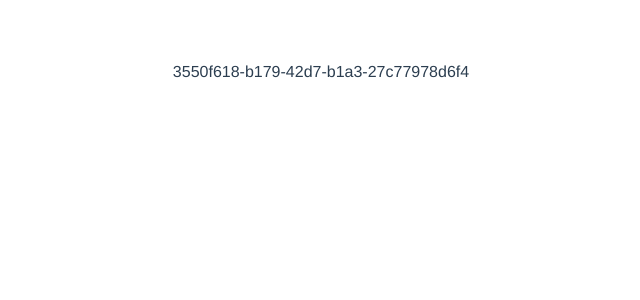
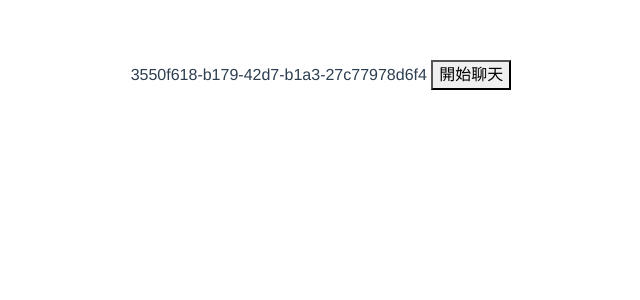
Before and after one commit to bency/webchat, a Vue app: page / in a window 1280 px wide. Shown: the top 300 px of the page, without its empty margins (319-959 px from the left). Built offline with nearby package versions, Linux system fonts and the light colour scheme; no server answers; the database is empty.

Commit message:
question: 要怎麼使用 startChat

```diff
--- a/src/App.vue
+++ b/src/App.vue
@@ -1,6 +1,7 @@
 <template>
   <!-- <HelloWorld msg="Welcome to Your Vue.js App" /> -->
   {{ uuid() }}
+  <button @click="startChat()">開始聊天</button>
 </template>
 
 <script>
@@ -43,6 +44,8 @@ export default {
     });
   },
   setup: () => {
+    function startChat() {
+    }
     function uuid() {
       let uuid = window.localStorage.getItem("uuid");
       if (uuid) {
```
